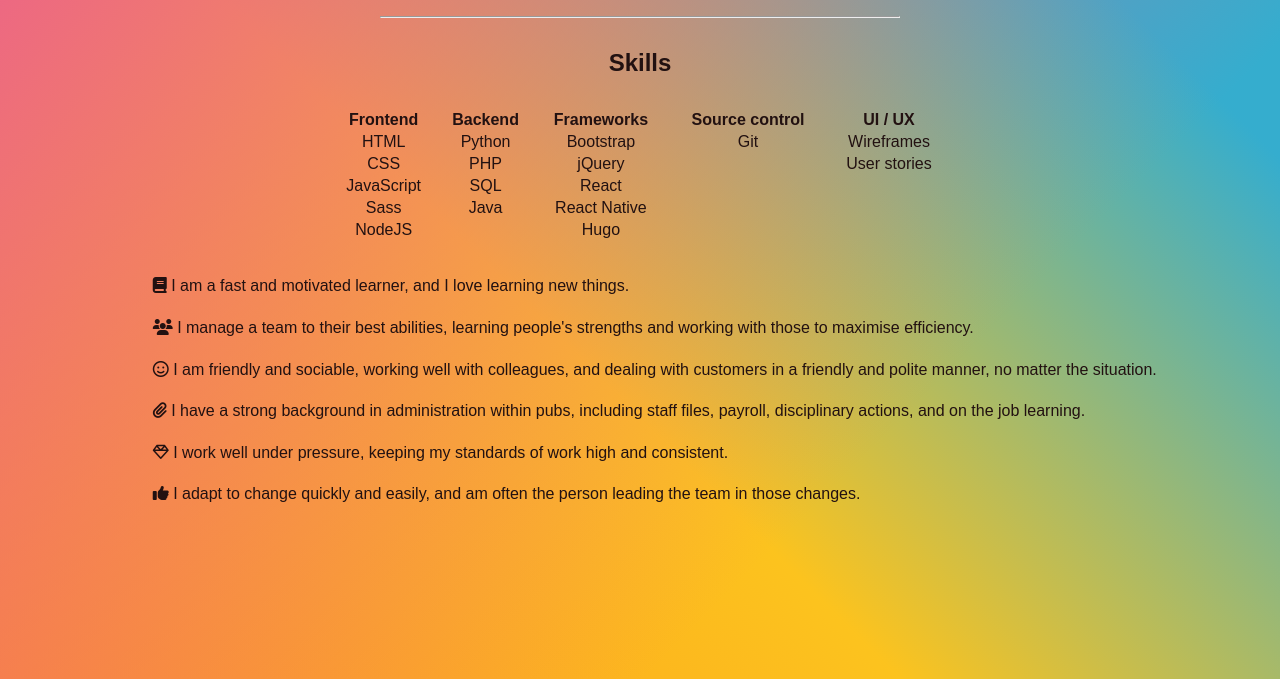
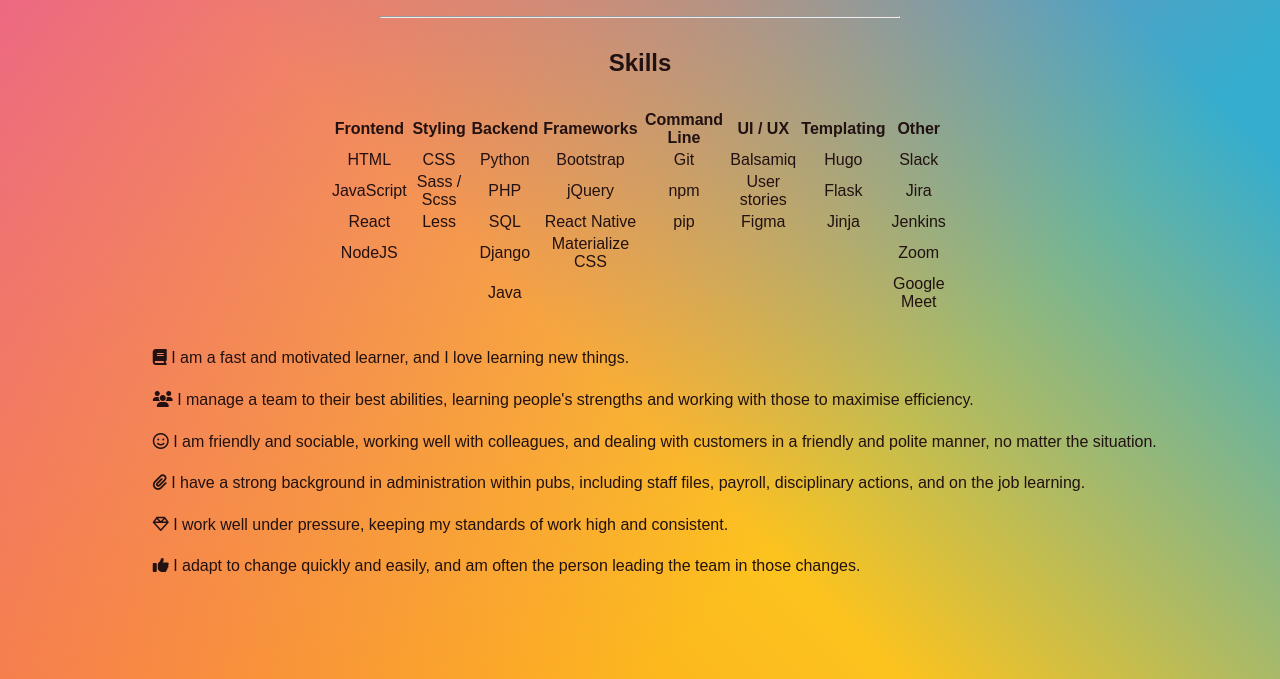
Before and after one commit to Abibubble/portfolio, a plain HTML site: page skills.html in a window 1280 px wide. Shown: the part 159-838 px from the top of the page. Drawn offline with Linux system fonts and the light colour scheme.

Commit message:
wip: Add to skills

```diff
--- a/skills.html
+++ b/skills.html
@@ -30,45 +30,63 @@
         <table>
             <tr>
                 <th>Frontend</th>
+                <th>Styling</th>
                 <th>Backend</th>
                 <th>Frameworks</th>
-                <th>Source control</th>
+                <th>Command Line</th>
                 <th>UI / UX</th>
+                <th>Templating</th>
+                <th>Other</th>
             </tr>
             <tr>
                 <td>HTML</td>
+                <td>CSS</td>
                 <td>Python</td>
                 <td>Bootstrap</td>
                 <td>Git</td>
-                <td>Wireframes</td>
-            </tr>
-            <tr>
-                <td>CSS</td>
-                <td>PHP</td>
-                <td>jQuery</td>
-                <td> </td>
-                <td>User stories</td>
+                <td>Balsamiq</td>
+                <td>Hugo</td>
+                <td>Slack</td>
             </tr>
             <tr>
                 <td>JavaScript</td>
-                <td>SQL</td>
-                <td>React</td>
-                <td> </td>
-                <td> </td>
+                <td>Sass / Scss</td>
+                <td>PHP</td>
+                <td>jQuery</td>
+                <td>npm</td>
+                <td>User stories</td>
+                <td>Flask</td>
+                <td>Jira</td>
             </tr>
             <tr>
-                <td>Sass</td>
-                <td>Java</td>
+                <td>React</td>
+                <td>Less</td>
+                <td>SQL</td>
                 <td>React Native</td>
-                <td> </td>
-                <td> </td>
+                <td>pip</td>
+                <td>Figma</td>
+                <td>Jinja</td>
+                <td>Jenkins</td>
             </tr>
             <tr>
                 <td>NodeJS</td>
                 <td> </td>
-                <td>Hugo</td>
+                <td>Django</td>
+                <td>Materialize CSS</td>
                 <td> </td>
                 <td> </td>
+                <td> </td>
+                <td>Zoom</td>
+            </tr>
+            <tr>
+                <td> </td>
+                <td> </td>
+                <td>Java</td>
+                <td> </td>
+                <td> </td>
+                <td> </td>
+                <td> </td>
+                <td>Google Meet</td>
             </tr>
         </table>
         <section>
```
